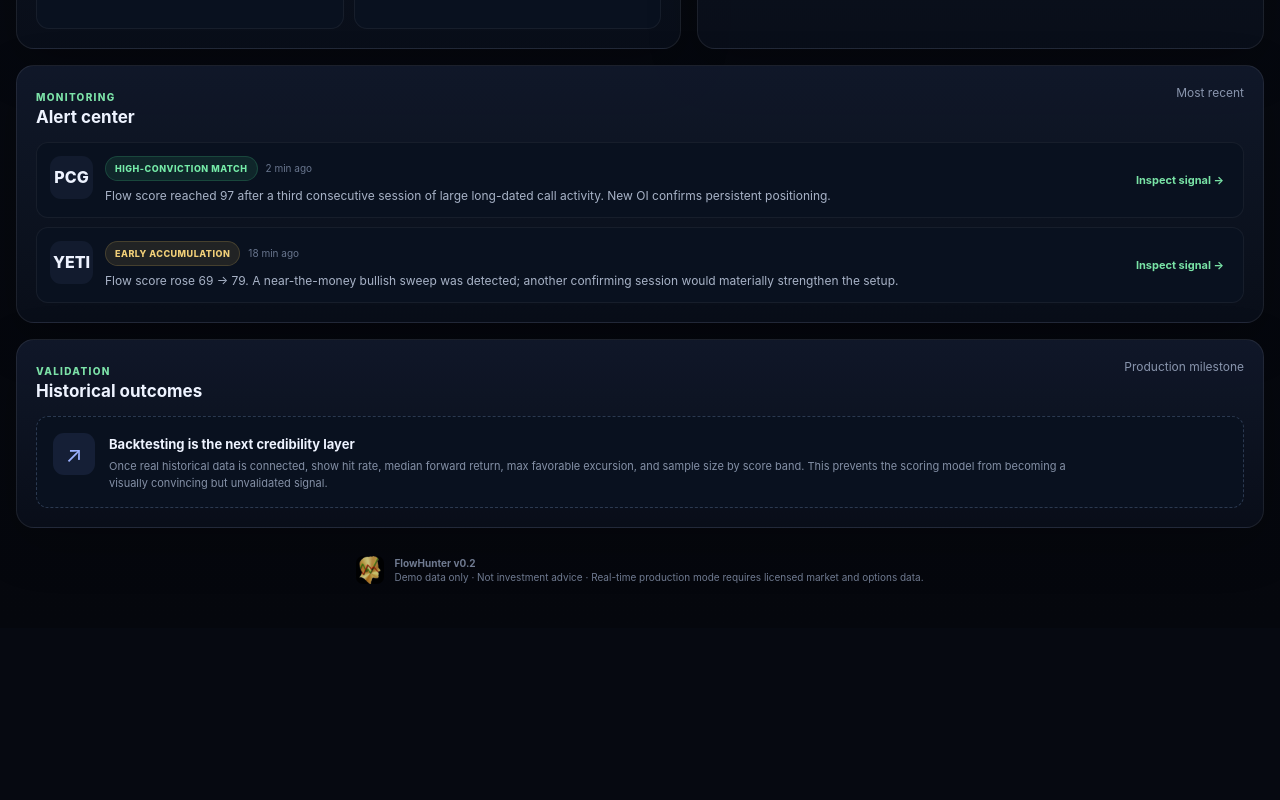
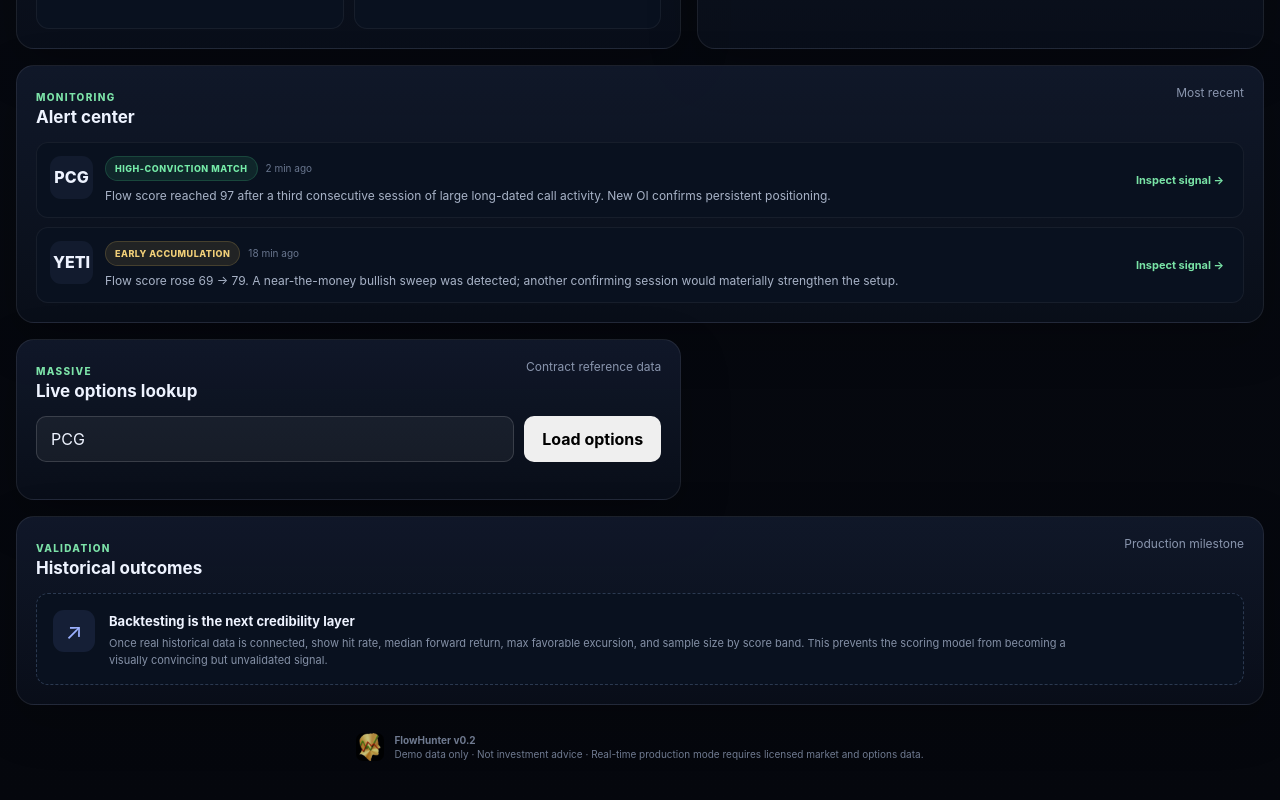
Before and after one commit to StockHeadz/FlowHunter, a React (Vite) app: page / in a window 1280 px wide. Shown: the part 1324-2124 px from the top of the page. Before the commit the page ends 1952 px from the top, so only its background shows below. Built offline with nearby package versions, Linux system fonts and the light colour scheme.

Commit message:
Add live Massive options lookup

```diff
--- a/src/App.jsx
+++ b/src/App.jsx
@@ -5,6 +5,7 @@ import ScoreRing from './components/ScoreRing.jsx';
 import LineChart from './components/LineChart.jsx';
 import BarChart from './components/BarChart.jsx';
 import EvidenceBreakdown from './components/EvidenceBreakdown.jsx';
+import OptionsLookup from './components/OptionsLookup.jsx';
 import { getDashboardData } from './services/api.js';
 
 const filters = [
@@ -165,7 +166,9 @@ export default function App() {
           </div>
         </section>
 
-        <section className="panel validation-panel">
+        <OptionsLookup />
+
+      <section className="panel validation-panel">
           <div className="panel-heading"><div><span className="section-kicker">Validation</span><h3>Historical outcomes</h3></div><span>Production milestone</span></div>
           <div className="validation-empty">
             <div className="validation-icon">↗</div>
--- /dev/null
+++ b/src/components/OptionsLookup.jsx
@@ -0,0 +1,121 @@
+import React, { useState } from 'react';
+import { getOptionsContracts } from '../services/api.js';
+
+export default function OptionsLookup() {
+  const [ticker, setTicker] = useState('PCG');
+  const [result, setResult] = useState(null);
+  const [loading, setLoading] = useState(false);
+  const [error, setError] = useState('');
+
+  async function handleSubmit(event) {
+    event.preventDefault();
+
+    const symbol = ticker.trim().toUpperCase();
+
+    if (!symbol) {
+      setError('Enter a ticker symbol.');
+      return;
+    }
+
+    setLoading(true);
+    setError('');
+
+    try {
+      const data = await getOptionsContracts(symbol);
+      setTicker(symbol);
+      setResult(data);
+    } catch (err) {
+      setResult(null);
+      setError(err.message || 'Unable to load options contracts.');
+    } finally {
+      setLoading(false);
+    }
+  }
+
+  return (
+    <section className="panel">
+      <div className="panel-heading">
+        <div>
+          <span className="section-kicker">Massive</span>
+          <h3>Live options lookup</h3>
+        </div>
+        <span>Contract reference data</span>
+      </div>
+
+      <form onSubmit={handleSubmit} style={{ display: 'flex', gap: '10px', marginBottom: '18px' }}>
+        <input
+          type="text"
+          value={ticker}
+          onChange={(event) => setTicker(event.target.value.toUpperCase())}
+          placeholder="PCG"
+          maxLength={10}
+          aria-label="Ticker symbol"
+          style={{
+            flex: '1',
+            minWidth: '0',
+            padding: '12px 14px',
+            borderRadius: '10px',
+            border: '1px solid rgba(255,255,255,0.15)',
+            background: 'rgba(255,255,255,0.05)',
+            color: 'inherit',
+            font: 'inherit',
+          }}
+        />
+
+        <button
+          type="submit"
+          disabled={loading}
+          style={{
+            padding: '12px 18px',
+            borderRadius: '10px',
+            border: '0',
+            cursor: loading ? 'wait' : 'pointer',
+            fontWeight: '700',
+          }}
+        >
+          {loading ? 'Loading…' : 'Load options'}
+        </button>
+      </form>
+
+      {error && (
+        <p style={{ marginBottom: '16px' }}>
+          {error}
+        </p>
+      )}
+
+      {result && (
+        <>
+          <p style={{ marginBottom: '14px' }}>
+            <strong>{result.underlyingTicker}</strong>
+            {' · '}
+            {result.count} contracts returned
+          </p>
+
+          <div style={{ overflowX: 'auto' }}>
+            <table style={{ width: '100%', borderCollapse: 'collapse' }}>
+              <thead>
+                <tr>
+                  <th align="left">Type</th>
+                  <th align="right">Strike</th>
+                  <th align="left">Expiration</th>
+                  <th align="left">Contract</th>
+                </tr>
+              </thead>
+
+              <tbody>
+                {result.contracts.map((contract) => (
+                  <tr key={contract.ticker}>
+                    <td>{contract.contractType}</td>
+                    <td align="right">${contract.strikePrice}</td>
+                    <td>{contract.expirationDate}</td>
+                    <td>{contract.ticker}</td>
+                  </tr>
+                ))}
+              </tbody>
+            </table>
+          </div>
+        </>
+      )}
+    </section>
+  );
+}
--- a/src/services/api.js
+++ b/src/services/api.js
@@ -1,19 +1,30 @@
-import { candidates, prints, alerts } from '../data/demoData.js';
-
-const sleep = (ms) => new Promise((resolve) => setTimeout(resolve, ms));
+import * as demoData from '../data/demoData.js';
 
 export async function getDashboardData() {
-  // Demo adapter. Replace with fetch('/api/candidates'), fetch('/api/alerts'), etc.
-  await sleep(120);
   return {
-    candidates,
-    prints,
-    alerts,
+    ...demoData,
     status: {
-      mode: 'DEMO DATA',
-      delayed: true,
-      delayLabel: 'Static prototype',
-      updatedAt: new Date()
-    }
+      updatedAt: new Date(),
+    },
   };
 }
+
+export async function getOptionsContracts(ticker) {
+  const symbol = ticker.trim().toUpperCase();
+
+  if (!symbol) {
+    throw new Error('Enter a ticker symbol.');
+  }
+
+  const response = await fetch(
+    `/api/options?ticker=${encodeURIComponent(symbol)}`
+  );
+
+  const data = await response.json();
+
+  if (!response.ok) {
+    throw new Error(data.error || 'Unable to load options contracts.');
+  }
+
+  return data;
+}
--- a/vite.config.js
+++ b/vite.config.js
@@ -3,6 +3,15 @@ import react from '@vitejs/plugin-react';
 
 export default defineConfig({
   plugins: [react()],
-  server: { port: 5173 },
-  preview: { port: 4173 }
+  server: {
+    port: 5173,
+    proxy: {
+      '/api': {
+        target: 'https://flowhunter.pearson-william24.workers.dev',
+        changeOrigin: true,
+        secure: true,
+      },
+    },
+  },
+  preview: { port: 4173 },
 });
```
